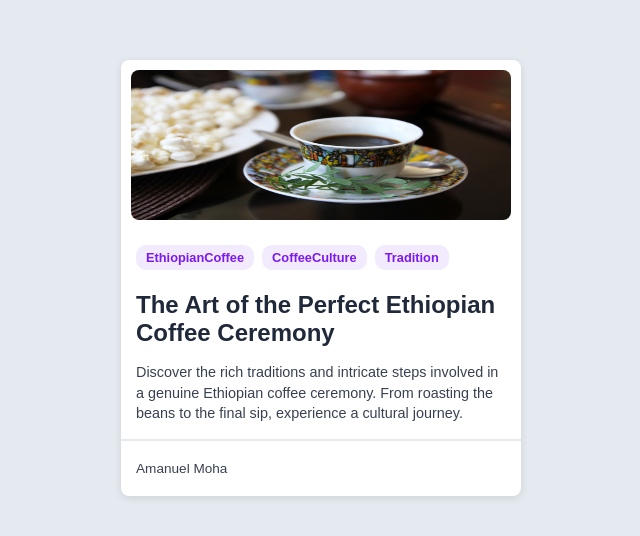
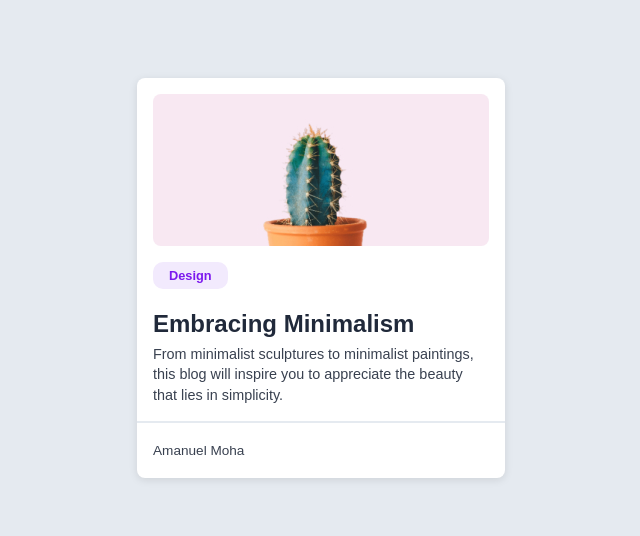
Before and after one commit to amannnnnyyyy/MinimalBlogCard, a plain HTML site: page index.html in a window 1280 px wide. Shown: the part 122-658 px from the top of the page, without its empty margins (319-959 px from the left). Drawn offline with Linux system fonts and the light colour scheme.

Commit message:
changes style and images

```diff
--- a/index.css
+++ b/index.css
@@ -14,10 +14,9 @@ body {
     box-shadow: 0 2px 8px rgba(0, 0, 0, 0.1);
     overflow: hidden;
     width: 100%;
-    max-width: 400px;
+    max-width: 368px;
     display: flex;
     flex-direction: column;
-    margin: 5px;
 }
 
 .blog-card:hover {
@@ -26,21 +25,25 @@ body {
 }
 
 .card-image {
-    flex: 0 0 40%;
+    /* flex: 0 0 40%;*/
     overflow: hidden;
-    padding: 10px;
+    display: flex;
+    justify-content: center;
+    align-items: center;
+    padding-top: 16px;
 }
 
 .card-image img {
-    width: 100%;
-    height: 150px;
+    /* width: 88.425%; */
+    width: 336px;
+    height: 152px;
     display: block;
     border-radius: 8px;
 }
 
 .card-content {
     flex: 1;
-    padding: 15px;
+    padding: 16px;
     word-wrap: break-word;
     display: flex;
     flex-direction: column;
@@ -49,7 +52,7 @@ body {
 
 .card-title {
     font-size: 1.5em;
-    margin-bottom: 1px;
+    margin-bottom: 6px;
     color: #20293A;
 }
 
@@ -57,7 +60,7 @@ body {
     color: #394150;
     font-size: 0.9em;
     line-height: 1.4;
-    margin-bottom: 1px;
+    margin: 0px;
 }
 
 .card-tags {
@@ -71,7 +74,7 @@ body {
     background-color: #F2EAFD;
     color: #7C19EE;
     font-weight: bold;
-    padding: 5px 10px;
+    padding: 6px 16px;
     border-radius: 10px;
     font-size: 0.8em;
 }
@@ -80,11 +83,10 @@ body {
     height: 2px;
     width: 100%;
     background-color: #E5EAF0;
-    margin-bottom: 10px;
 }
 
 .author {
-    padding: 10px 15px 20px;
+    padding: 20px 16px 20px;
     font-size: 0.85em;
     color: #394150;
     text-align: left;
--- a/index.html
+++ b/index.html
@@ -9,16 +9,17 @@
 <body>
     <div class="blog-card">
         <div class="card-image">
-            <img src="./coffee.jpeg" alt="Blog Image">
+            <img src="./images/Cactus.jpg" alt="Blog Image">
         </div>
         <div class="card-content">
             <div class="card-tags">
-                <span class="tag">EthiopianCoffee</span>
-                <span class="tag">CoffeeCulture</span>
-                <span class="tag">Tradition</span>
+                <span class="tag">Design</span>
             </div>
-            <h2 class="card-title">The Art of the Perfect Ethiopian Coffee Ceremony</h2>
-            <p class="card-description">Discover the rich traditions and intricate steps involved in a genuine Ethiopian coffee ceremony. From roasting the beans to the final sip, experience a cultural journey.</p>
+            <h2 class="card-title">Embracing Minimalism</h2>
+            <p class="card-description">
+                From minimalist sculptures to minimalist  paintings, this blog will inspire you to
+                appreciate the beauty that lies  in simplicity.
+            </p>
         </div>
         <div class="line"></div>
         <div class="author">Amanuel Moha</div>
```
Also changed, not shown: images/Cactus.jpg (added), images/Cactus@2x.jpg (added), images/favicon.ico (added), 1 other file.
